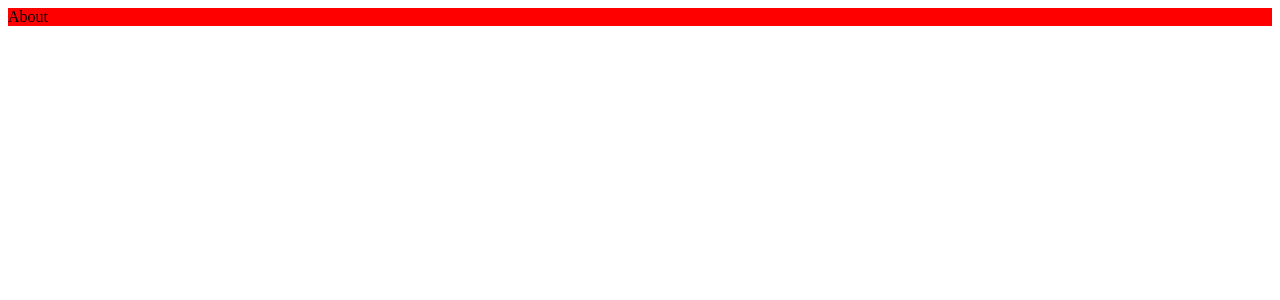
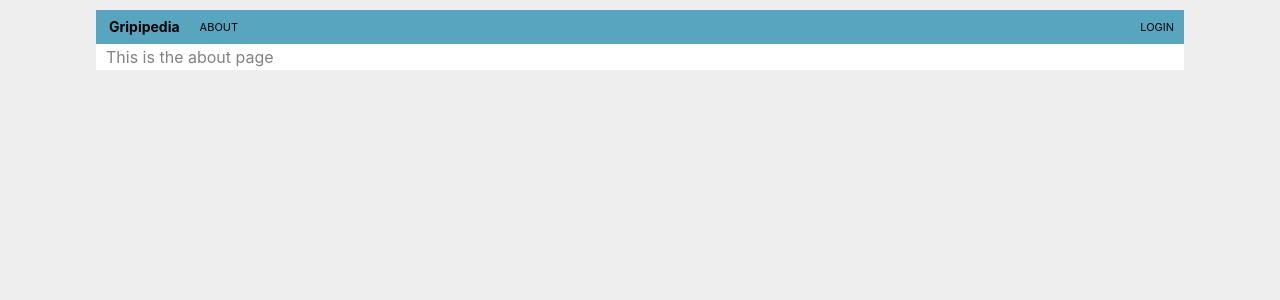
Before and after one commit to merrickfox/gripipedia, a Next.js app in the folder app/: page /about in a window 1280 px wide. Shown: the top 300 px of the page. Built offline with nearby package versions, Linux system fonts and the light colour scheme.

Commit message:
about page, untrack .next folder

```diff
--- a/app/components/meta.js
+++ b/app/components/meta.js
@@ -1,10 +1,10 @@
 import Head from 'next/head'
-// import NProgress from 'nprogress'
+import NProgress from 'nprogress'
 import Router from 'next/router'
 
-// Router.onRouteChangeStart = () => NProgress.start()
-// Router.onRouteChangeComplete = () => NProgress.done()
-// Router.onRouteChangeError = () => NProgress.done()
+Router.onRouteChangeStart = () => NProgress.start()
+Router.onRouteChangeComplete = () => NProgress.done()
+Router.onRouteChangeError = () => NProgress.done()
 
 export default () => (
 	<div>
--- a/app/components/nav.js
+++ b/app/components/nav.js
@@ -2,7 +2,7 @@ import Link from 'next/link'
 
 export default () => (
 	<ul>
-		<Item href="/newest">new</Item>
+		<Item href="/about">about</Item>
 
 		<style jsx>{`
       ul {
--- a/app/package.json
+++ b/app/package.json
@@ -12,10 +12,11 @@
   "license": "ISC",
   "dependencies": {
     "next": "^3.0.1-beta.20",
+    "nprogress": "^0.2.0",
     "react": "^15.6.1",
     "react-dom": "^15.6.1",
-    "redux-devtools-extension": "^2.13.2",
     "react-redux": "^5.0.1",
-    "redux": "^3.6.0"
+    "redux": "^3.6.0",
+    "redux-devtools-extension": "^2.13.2"
   }
 }
--- a/app/pages/about.js
+++ b/app/pages/about.js
@@ -1,21 +1,12 @@
+import React from 'react'
+import Page from '../components/page'
 
-export default () => (
-	<div>
-		About
-		<style jsx>{`
-      p {
-        color: blue;
-      }
-      div {
-        background: red;
-      }
-      @media (max-width: 600px) {
-        div {
-          background: red;
-        }
-      }
-    `}</style>
-	</div>
+export default class extends React.Component {
 
+	render () {
+		return <Page>
+			This is the about page
+		</Page>
+	}
 
-)
+}
--- a/app/pages/index.js
+++ b/app/pages/index.js
@@ -8,8 +8,6 @@ export default class extends React.Component {
 	// }
 
 	render () {
-		const { page, url, stories } = this.props
-		const offset = (page - 1) * 30
 		return <Page></Page>
 	}
 
```
Also changed, not shown: 1 other file (tests, documents, lock files or other folders).
